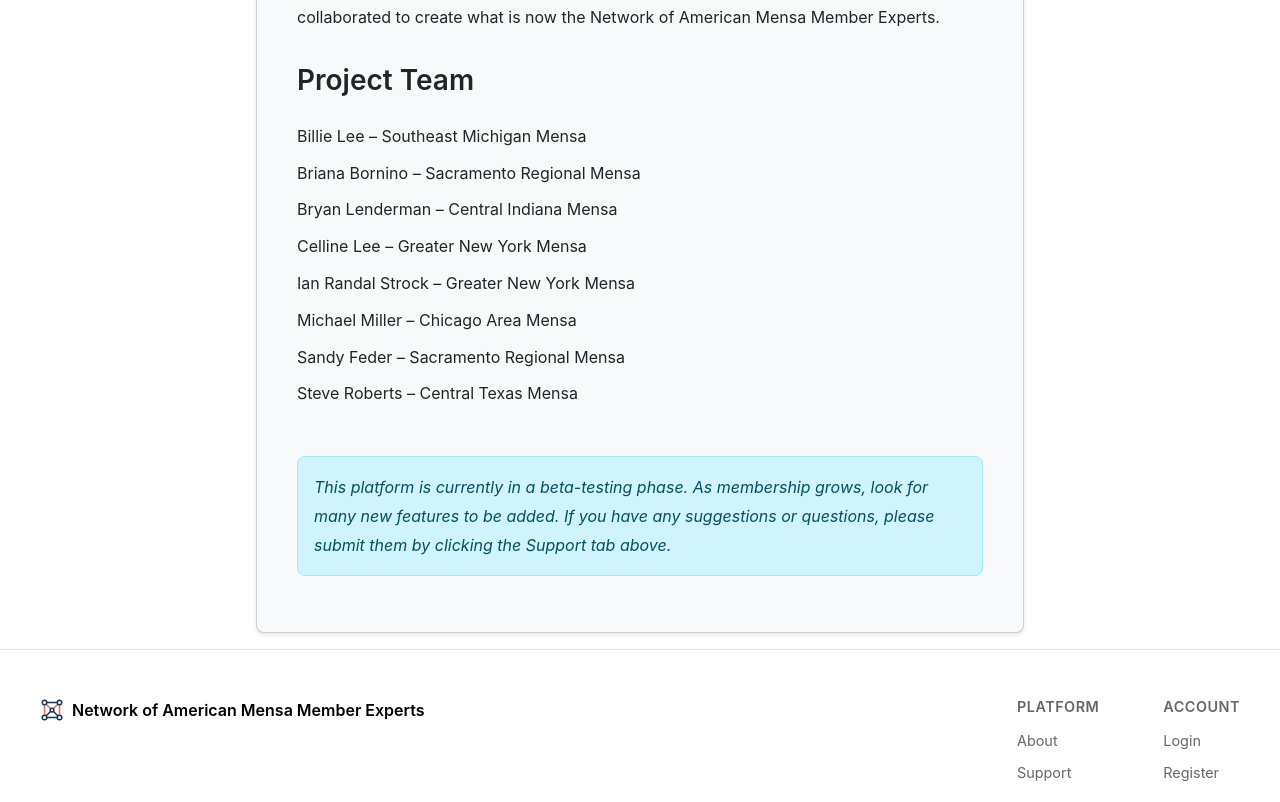
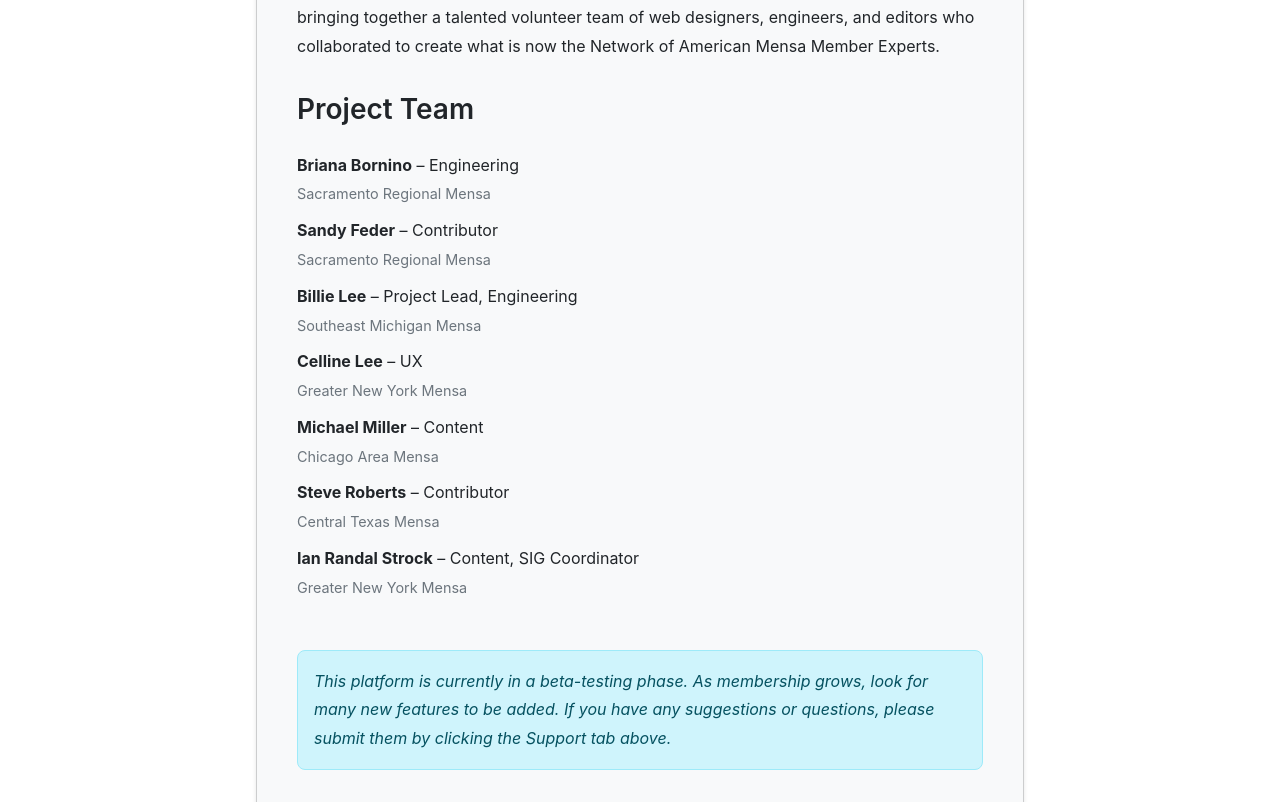
Before and after one commit to bbornino/mensa_member_connect_frontend, a React (Vite) app: page /about in a window 1280 px wide. Shown: the part 960-1762 px from the top of the page. Built offline with nearby package versions, Linux system fonts and the light colour scheme; no server answers.

Commit message:
Update About page

```diff
--- a/src/components/public/About.module.scss
+++ b/src/components/public/About.module.scss
@@ -33,3 +33,9 @@
   list-style: none;
   padding-left: 0;
 }
+
+.localGroup {
+  font-size: 0.9em;
+  color: #6c757d;
+  font-weight: normal;
+}
--- a/src/components/public/About.tsx
+++ b/src/components/public/About.tsx
@@ -33,7 +33,7 @@ export default function About() {
               </p>
 
               <p className="mb-3">
-                At the 2025 Mensa Annual Gathering in Chicago, a session titled "How Can Mensa Address The Unmet Needs of Gifted Individuals" sparked a strong call from attendees for a way to link members who had knowledge to share with those seeking guidance. Around the same time, several Mensans were already exploring similar ideas, each envisioning a platform to bring expertise-sharing to life.
+                At the 2025 Mensa Annual Gathering in Chicago, the Mensa Foundation held a workshop titled "How Can Mensa Address The Unmet Needs of Gifted Individuals." Facilitated by Billie Lee, the session sparked a strong call from attendees for a way to link members who had knowledge to share with those seeking guidance. Around the same time, several Mensans were already exploring similar ideas, each envisioning a platform to bring expertise-sharing to life.
               </p>
 
               <p className="mb-3">
@@ -45,14 +45,34 @@ export default function About() {
               </h2>
 
               <ul className={`mb-5 ${styles.teamList}`}>
-                <li className="mb-2">Billie Lee – Southeast Michigan Mensa</li>
-                <li className="mb-2">Briana Bornino – Sacramento Regional Mensa</li>
-                <li className="mb-2">Bryan Lenderman – Central Indiana Mensa</li>
-                <li className="mb-2">Celline Lee – Greater New York Mensa</li>
-                <li className="mb-2">Ian Randal Strock – Greater New York Mensa</li>
-                <li className="mb-2">Michael Miller – Chicago Area Mensa</li>
-                <li className="mb-2">Sandy Feder – Sacramento Regional Mensa</li>
-                <li className="mb-2">Steve Roberts – Central Texas Mensa</li>
+                <li className="mb-2">
+                  <strong>Briana Bornino</strong> – Engineering<br />
+                  <span className={styles.localGroup}>Sacramento Regional Mensa</span>
+                </li>
+                <li className="mb-2">
+                  <strong>Sandy Feder</strong> – Contributor<br />
+                  <span className={styles.localGroup}>Sacramento Regional Mensa</span>
+                </li>
+                <li className="mb-2">
+                  <strong>Billie Lee</strong> – Project Lead, Engineering<br />
+                  <span className={styles.localGroup}>Southeast Michigan Mensa</span>
+                </li>
+                <li className="mb-2">
+                  <strong>Celline Lee</strong> – UX<br />
+                  <span className={styles.localGroup}>Greater New York Mensa</span>
+                </li>
+                <li className="mb-2">
+                  <strong>Michael Miller</strong> – Content<br />
+                  <span className={styles.localGroup}>Chicago Area Mensa</span>
+                </li>
+                <li className="mb-2">
+                  <strong>Steve Roberts</strong> – Contributor<br />
+                  <span className={styles.localGroup}>Central Texas Mensa</span>
+                </li>
+                <li className="mb-2">
+                  <strong>Ian Randal Strock</strong> – Content, SIG Coordinator<br />
+                  <span className={styles.localGroup}>Greater New York Mensa</span>
+                </li>
               </ul>
 
               <Alert color="info" className="mt-4">
```
